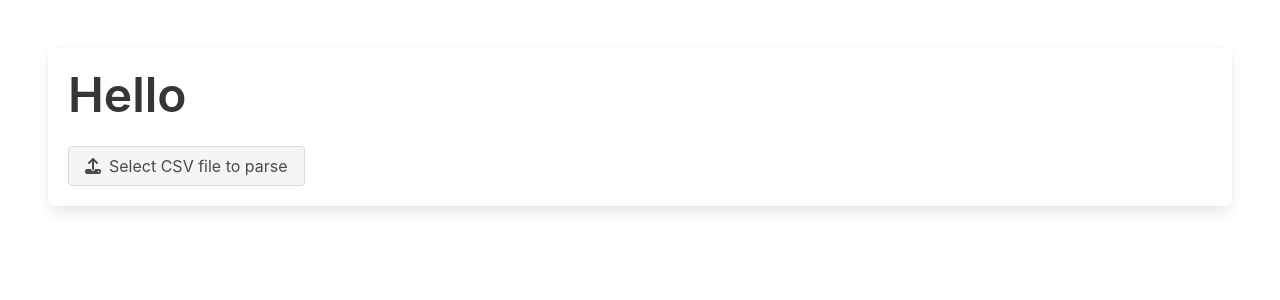
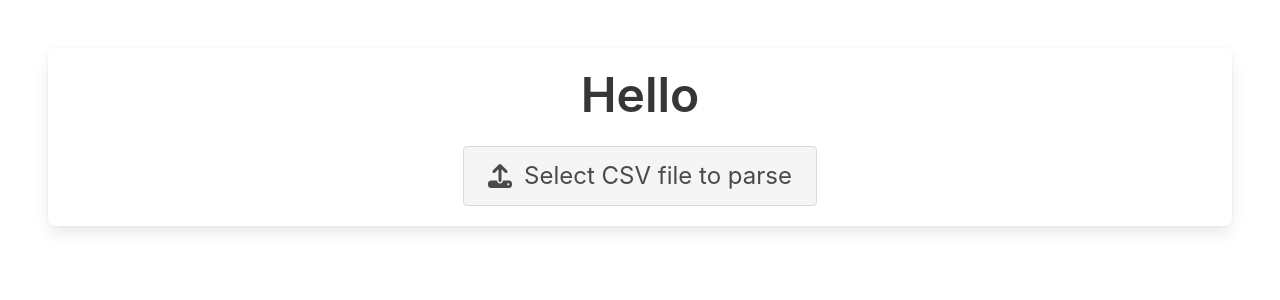
Before and after one commit to NogrTL/sce-validator, a Nuxt app: page /parse in a window 1280 px wide. Shown: the top 300 px of the page. Built offline with nearby package versions, Linux system fonts and the light colour scheme.

Commit message:
add papaParse

```diff
--- a/pages/parse.vue
+++ b/pages/parse.vue
@@ -1,17 +1,21 @@
 <template>
   <div class="section">
-    <div class="container is-fullhd box">
-      <h1 class="title is-1">Hello</h1>
+    <div class="container is-fullhd box has-text-centered">
+      <h1 class="title is-1">
+        Hello
+      </h1>
 
-      <div class="file">
-        <label class="file-label">
+      <div class="file is-large">
+        <label class="file-label" for="csvSelector">
           <input
             id="csvSelector"
             class="file-input"
             type="file"
-            name="csv-select"
+            name="csvSelector"
             accept="text/csv, text/tsv, .csv, .tsv, .txt"
-          />
+            multiple
+            @change="parseFile"
+          >
 
           <span class="file-cta">
             <span class="file-icon">
@@ -29,14 +33,29 @@
 import papa from 'papaparse'
 
 export default {
-  head() {
-    return {
-      script: [
-        {
-          src: 'https://unpkg.com/papaparse@latest/papaparse.min.js'
-        }
-      ]
+  methods: {
+    parseFile(event) {
+      const files = Array.from(event.target.files)
+      files.forEach((file) => {
+        papa.parse(file, {
+          header: true,
+          worker: true,
+          dynamicTyping: true,
+          step(row) {
+            console.log(row.data)
+          },
+          complete() {
+            console.log('Parsing is over!')
+          }
+        })
+      })
     }
   }
 }
 </script>
+
+<style lang="scss" scoped>
+.file {
+  justify-content: center;
+}
+</style>
```
